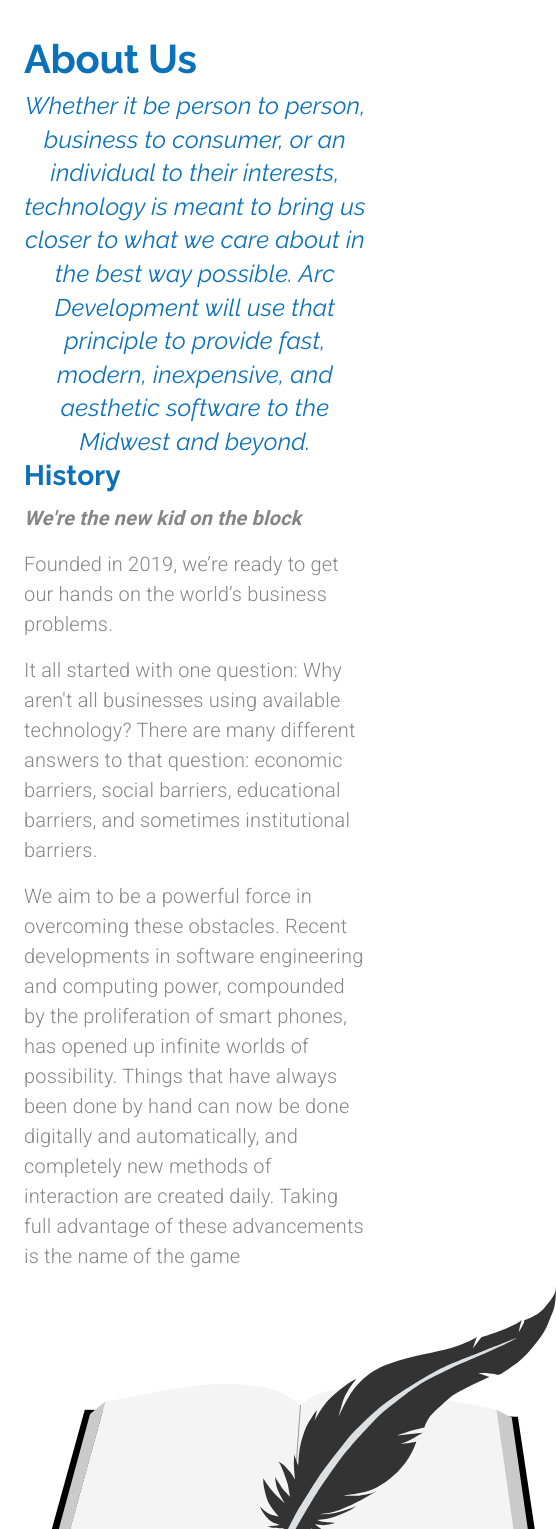
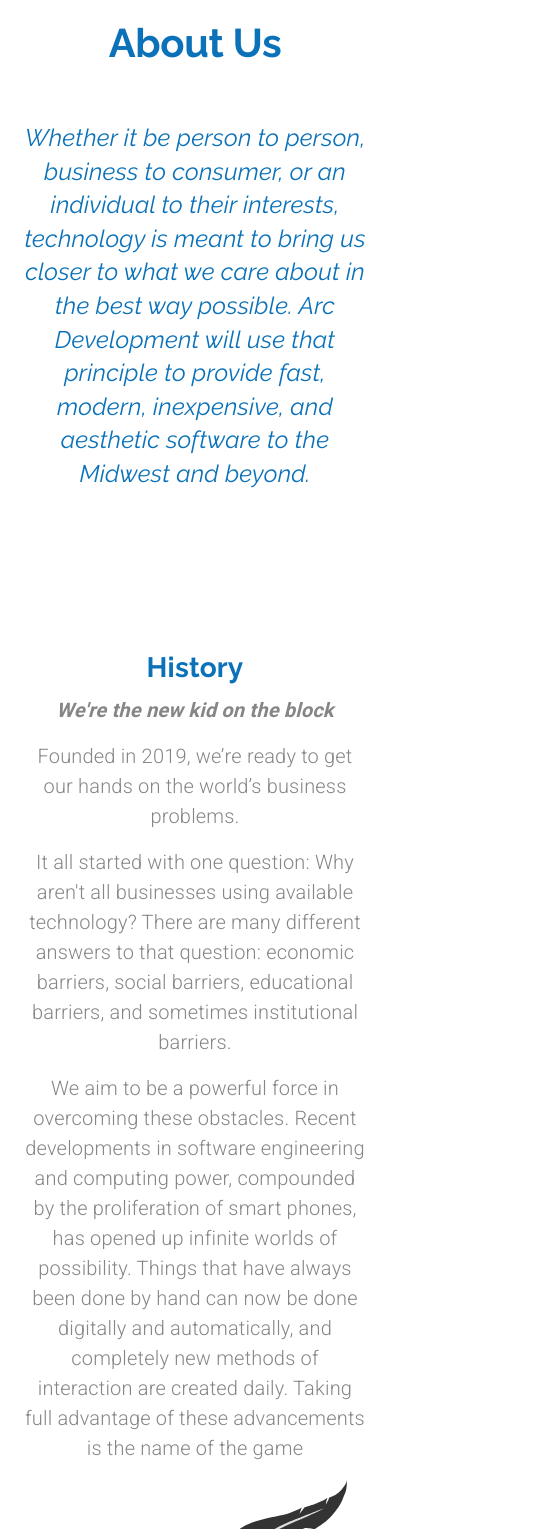
Before and after one commit to wrzchwc/software-company-practice, a React (Create React App) app: page /about in a window 390 px wide. Shown: the part 79-1608 px from the top of the page, 556 px wide, since content can reach past the window. Built offline with nearby package versions, Linux system fonts and the light colour scheme.

Commit message:
Implemented responsiveness in About component

```diff
--- a/src/components/about/About.js
+++ b/src/components/about/About.js
@@ -1,6 +1,8 @@
 import React from 'react';
-import {Avatar, Grid, makeStyles, Typography, useTheme} from "@material-ui/core";
+import {Avatar, Grid, makeStyles, Typography, useMediaQuery, useTheme} from "@material-ui/core";
 import {BrandStory} from "./BrandStory";
+import {Bio} from "./Bio";
+import {CallToAction} from "../ui/CallToAction";
 
 import history from '../../assets/history.svg';
 import profile from '../../assets/founder.jpg';
@@ -23,20 +25,26 @@
     },
     avatar: {
         height: '25em',
-        width: '25em'
+        width: '25em',
+        [theme.breakpoints.down('sm')]: {
+            height: '20em',
+            width: '20em',
+            maxHeight: 300,
+            maxWidth: 300
+        }
     }
 }))
 
-export const About = () => {
+export const About = props => {
     const classes = useStyles();
     const theme = useTheme();
-
+    const matchesMD = useMediaQuery(theme.breakpoints.down('md'));
     return (
         <Grid container direction={'column'}>
-            <Grid item className={classes.rowContainer} style={{marginTop: '2em'}}>
-                <Typography variant={'h2'}>About Us</Typography>
+            <Grid item className={classes.rowContainer} style={{marginTop: matchesMD ? '1em' : '2em'}}>
+                <Typography variant={'h2'} align={matchesMD ? 'center' : undefined}>About Us</Typography>
             </Grid>
-            <Grid item container justify={'center'} className={classes.rowContainer}>
+            <Grid item container justify={'center'} className={classes.rowContainer} style={{marginTop: '3em'}}>
                 <Typography variant={'h4'} className={classes.missionStatement} align={'center'}>
                     Whether it be person to person, business to consumer, or an individual to their interests,
                     technology is meant to bring us closer to what we care about in the best way possible. Arc
@@ -44,11 +52,21 @@
                     the Midwest and beyond.
                 </Typography>
             </Grid>
-            <Grid item container className={classes.rowContainer} justify={'space-around'}>
+            <Grid
+                item
+                container
+                className={classes.rowContainer}
+                justify={'space-around'}
+                direction={matchesMD ? 'column' : 'row'}
+                alignItems={matchesMD ? 'center' : undefined}
+                style={{margin: '10em 0 10em 0'}}
+            >
                 <Grid item>
                     <Grid item container direction={'column'} lg style={{maxWidth: '35em'}}>
                         <Grid item>
-                            <Typography variant={'h4'} gutterBottom>History</Typography>
+                            <Typography variant={'h4'} gutterBottom align={matchesMD ? 'center' : undefined}>
+                                History
+                            </Typography>
                         </Grid>
                         <BrandStory>
                             <>Founded in 2019, we’re ready to get our hands on the world’s business problems.</>
@@ -59,8 +77,10 @@
                             </>
                             <>
                                 We aim to be a powerful force in overcoming these obstacles. Recent developments in
-                                software engineering and computing power, compounded by the proliferation of smart phones,
-                                has opened up infinite worlds of possibility. Things that have always been done by hand can
+                                software engineering and computing power, compounded by the proliferation of smart
+                                phones,
+                                has opened up infinite worlds of possibility. Things that have always been done by hand
+                                can
                                 now be done digitally and automatically, and completely new methods of interaction are
                                 created daily. Taking full advantage of these advancements is the name of the game
                             </>
@@ -68,12 +88,17 @@
                     </Grid>
                 </Grid>
                 <Grid item>
-                    <Grid item container justify={'center'} lg >
-                        <img src={history} alt={'quill pen sitting on top of book'} style={{maxHeight: '22em'}}/>
+                    <Grid item container justify={'center'} lg>
+                        <img
+                            src={history}
+                            alt={'quill pen sitting on top of book'}
+                            style={{maxHeight: matchesMD ? 200 : '22em'}}
+                        />
                     </Grid>
                 </Grid>
             </Grid>
-            <Grid item container direction={'column'} className={classes.rowContainer} alignItems={'center'}>
+            <Grid item container direction={'column'} className={classes.rowContainer} alignItems={'center'}
+                  style={{marginBottom: '15em'}}>
                 <Grid item>
                     <Typography variant={'h4'} gutterBottom align={'center'}>Team</Typography>
                 </Grid>
@@ -86,37 +111,35 @@
                 <Grid item>
                     <Avatar src={profile} alt={'founder'} className={classes.avatar}/>
                 </Grid>
-                <Grid item container>
-                    <Grid item container direction={'column'} lg alignItems={'flex-end'}>
+                <Grid item container justify={matchesMD ? 'center' : undefined}>
+                    <Bio lgUp={true}/>
+                    <Grid
+                        item
+                        container
+                        direction={'column'}
+                        lg
+                        alignItems={matchesMD ? 'center' : undefined}
+                        style={{marginBottom: matchesMD ? '2.5em' : 0}}
+                    >
                         <Grid item>
-                            <img src={yearbook} alt={'yearbook page about founder'}/>
+                            <img
+                                src={yearbook}
+                                alt={'yearbook page about founder'}
+                                style={{maxWidth: matchesMD ? 300 : undefined}}
+                            />
                         </Grid>
                         <Grid item>
                             <Typography variant={'caption'}>a page from my Sophomore yearbook</Typography>
                         </Grid>
                     </Grid>
-                    <Grid
-                        item
-                        lg
-                        style={{
-                            maxWidth: '45em',
-                            padding: '1.25em'
-                        }}
-                    >
-                        <Typography variant={'body1'} align={'center'}>
-                            I taught myself basic coding from a library book in third grade, and ever
-                            since then my passion has solely been set on learning — learning about
-                            computers, learning mathematics and philosophy, studying design, always
-                            just learning.
-                        </Typography>
-                        <Typography variant={'body1'} align={'center'}>
-                            Now I’m ready to apply everything I’ve learned, and to help others with the intuition I
-                            have developed.
-                        </Typography>
-                    </Grid>
-                    <Grid item container direction={'column'} lg>
+                    <Bio mdDown={true}/>
+                    <Grid item container direction={'column'} lg alignItems={matchesMD ? 'center' : 'flex-end'}>
                         <Grid item>
-                            <img src={puppy} alt={'grey spotted puppy'}/>
+                            <img
+                                src={puppy}
+                                alt={'grey spotted puppy'}
+                                style={{maxWidth: matchesMD ? 300 : undefined}}
+                            />
                         </Grid>
                         <Grid item>
                             <Typography variant={'caption'}>my miniature dapple dachshund, Sterling</Typography>
@@ -124,6 +147,9 @@
                     </Grid>
                 </Grid>
             </Grid>
+            <Grid item>
+                <CallToAction setValue={props.setValue}/>
+            </Grid>
         </Grid>
     );
 }
--- /dev/null
+++ b/src/components/about/Bio.js
@@ -0,0 +1,28 @@
+import React from 'react';
+import {Grid, Hidden, Typography} from "@material-ui/core";
+
+export const Bio = props => {
+    return (
+        <Hidden mdDown={props.mdDown} lgUp={props.lgUp}>
+            <Grid
+                item
+                lg
+                style={{
+                    maxWidth: '45em',
+                    padding: '1.25em'
+                }}
+            >
+                <Typography variant={'body1'} align={'center'}>
+                    I taught myself basic coding from a library book in third grade, and ever
+                    since then my passion has solely been set on learning — learning about
+                    computers, learning mathematics and philosophy, studying design, always
+                    just learning.
+                </Typography>
+                <Typography variant={'body1'} align={'center'}>
+                    Now I’m ready to apply everything I’ve learned, and to help others with the intuition I
+                    have developed.
+                </Typography>
+            </Grid>
+        </Hidden>
+    );
+}
--- a/src/components/about/BrandStory.js
+++ b/src/components/about/BrandStory.js
@@ -1,7 +1,9 @@
 import React from 'react';
-import {Grid, Typography} from "@material-ui/core";
+import {Grid, Typography, useMediaQuery, useTheme} from "@material-ui/core";
 
 export const BrandStory = props => {
+    const theme = useTheme();
+    const matchesMD = useMediaQuery(theme.breakpoints.down('md'));
 
     return (
         <Grid item>
@@ -12,12 +14,22 @@
                     fontWeight: 700,
                     fontStyle: 'italic'
                 }}
+                align={matchesMD ? 'center' : undefined}
             >
                 We're the new kid on the block
             </Typography>
             {
                 props.children.map(child => {
-                    return <Typography variant={'body1'} paragraph>{child}</Typography>
+                    return (
+                        <Typography
+                            key={props.children.indexOf(child)}
+                            variant={'body1'}
+                            paragraph
+                            align={matchesMD ? 'center' : undefined}
+                        >
+                            {child}
+                        </Typography>
+                    );
                 })
             }
         </Grid>
```
